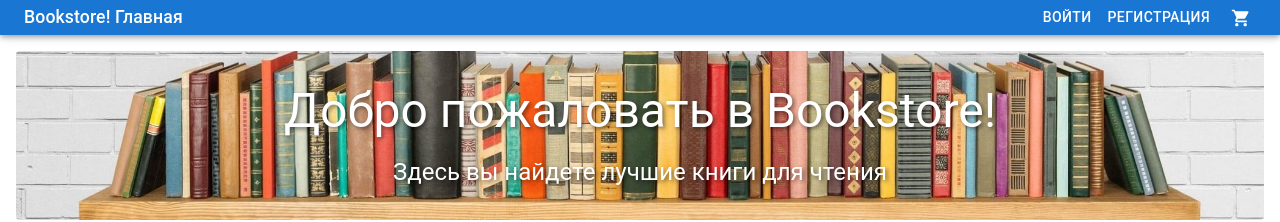
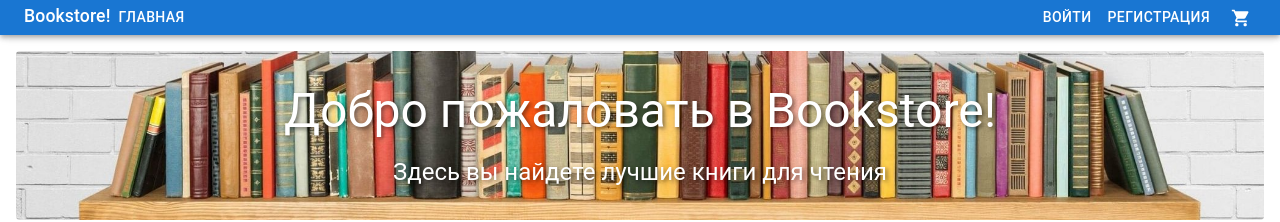
Before and after one commit to Alex-L-K-free/Staz-Works, a React (Create React App) app in the folder Bookstore_project/frontend/: page / in a window 1280 px wide. Shown: the top 222 px of the page. Built offline with nearby package versions, Linux system fonts and the light colour scheme; no server answers.

Commit message:
проект Bookstore_project navbar оптимизирован

```diff
--- a/Bookstore_project/frontend/src/components/Layout/Navbar.js
+++ b/Bookstore_project/frontend/src/components/Layout/Navbar.js
@@ -1,10 +1,6 @@
-/**
- * Путь: frontend/src/components/Layout/Navbar.js
- *
- * Назначение: Компонент навигационной панели.
- * Отображает главное меню сайта, логотип
- * и основные элементы навигации.
- */
+// frontend/src/components/Layout/Navbar.js
+// Назначение: Компонент навигационной панели.
+// Отображает главное меню сайта, логотип и основные элементы навигации.
 
 import React from 'react';
 import { AppBar, Toolbar, Typography, Button, Box, IconButton, Badge } from '@mui/material';
@@ -25,30 +21,40 @@ function Navbar() {
     //   фиксация и уменьшение navbar
     <>
       <AppBar
-        position="fixed" // Фиксированное позиционирование
+        position="fixed"
         sx={{
-          height: '35px', // Уменьшенная высота
-          zIndex: (theme) => theme.zIndex.drawer + 1 // Гарантирует, что navbar будет поверх остального контента
+          height: '35px', // высота
+          zIndex: (theme) => theme.zIndex.drawer + 1 // navbar зафиксирован
         }}
       >
         <Toolbar
           sx={{
-            minHeight: '35px !important', // Переопределяем минимальную высоту
-            py: 0 // Убираем внутренние отступы
+            minHeight: '35px !important', // минимальная высота
+            py: 0 // внутренние отступы
           }}
         >
           <Typography
             variant="h6"
-            component={Link}
-            to="/"
+            // component={Link} // ссылка по названию ???
+            // to="/"
             sx={{
               flexGrow: 1,
               textDecoration: 'none',
               color: 'inherit',
-              fontSize: '1.1rem' // Немного уменьшаем размер шрифта
+              fontSize: '1.1rem' // размер шрифта
             }}
           >
-            Bookstore!   Главная
+            Bookstore!
+
+                <Button
+                  color="inherit"
+                  component={Link}
+                  to="/"
+                  sx={{ py: 0.5 }} // отступы кнопок
+                >
+                  Главная
+                </Button>
+
           </Typography>
           <Box sx={{ display: 'flex', alignItems: 'center' }}>
             {isAuthenticated ? (
@@ -57,7 +63,7 @@ function Navbar() {
                   color="inherit"
                   component={Link}
                   to="/profile"
-                  sx={{ py: 0.5 }} // Уменьшаем отступы кнопок
+                  sx={{ py: 0.5 }} // отступы кнопок
                 >
                   Личный кабинет
                 </Button>
@@ -91,7 +97,7 @@ function Navbar() {
             )}
             <IconButton
               color="inherit"
-              size="small" // Уменьшаем размер иконки
+              size="small" // размер иконки
               sx={{ ml: 1 }}
             >
               <Badge badgeContent={0} color="error">
@@ -101,7 +107,7 @@ function Navbar() {
           </Box>
         </Toolbar>
       </AppBar>
-      {/* Добавляем пустой элемент для компенсации фиксированного позиционирования */}
+      {/* пустой элемент для фиксированного положения */}
       <Toolbar sx={{ minHeight: '35px !important' }} />
     </>
   );
```
